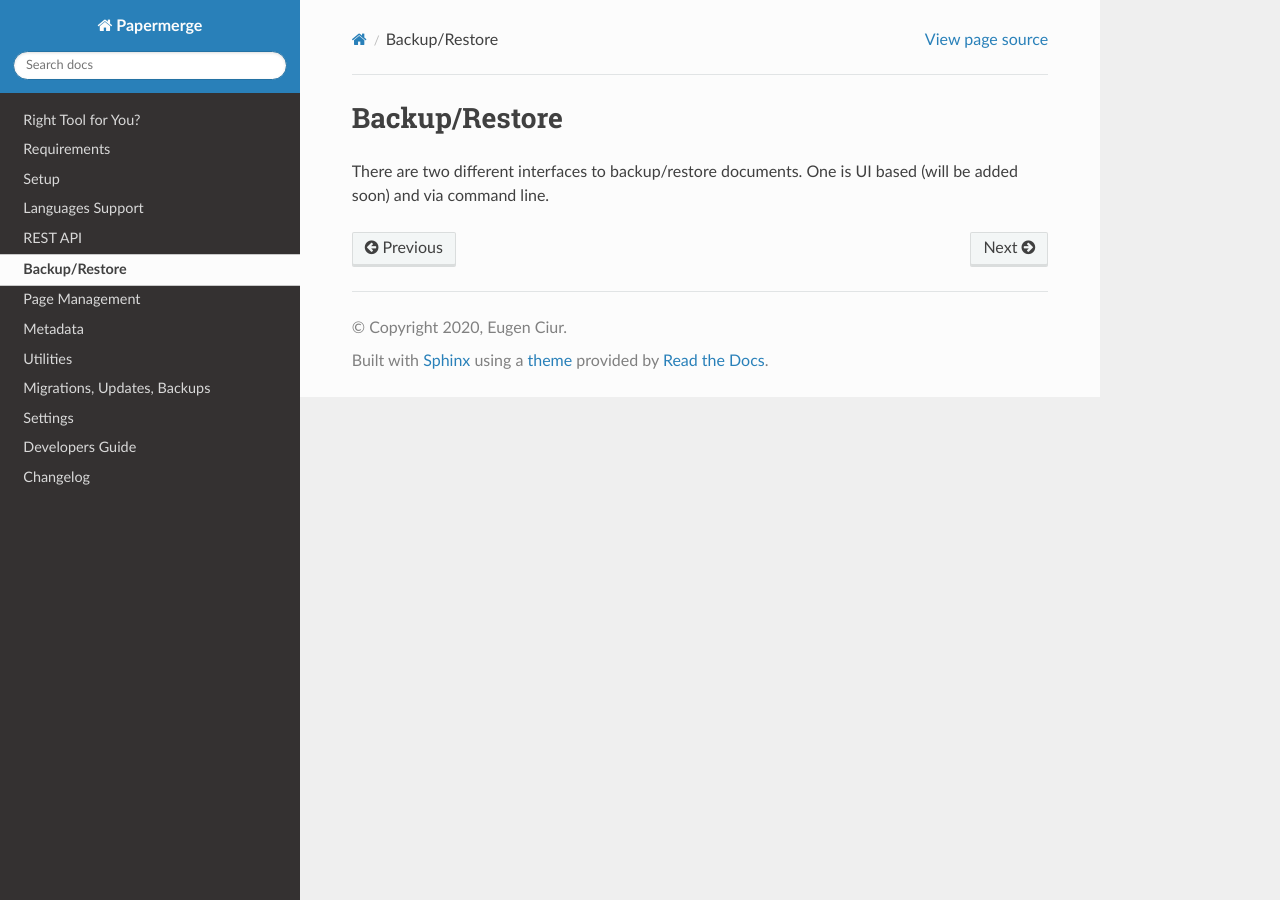
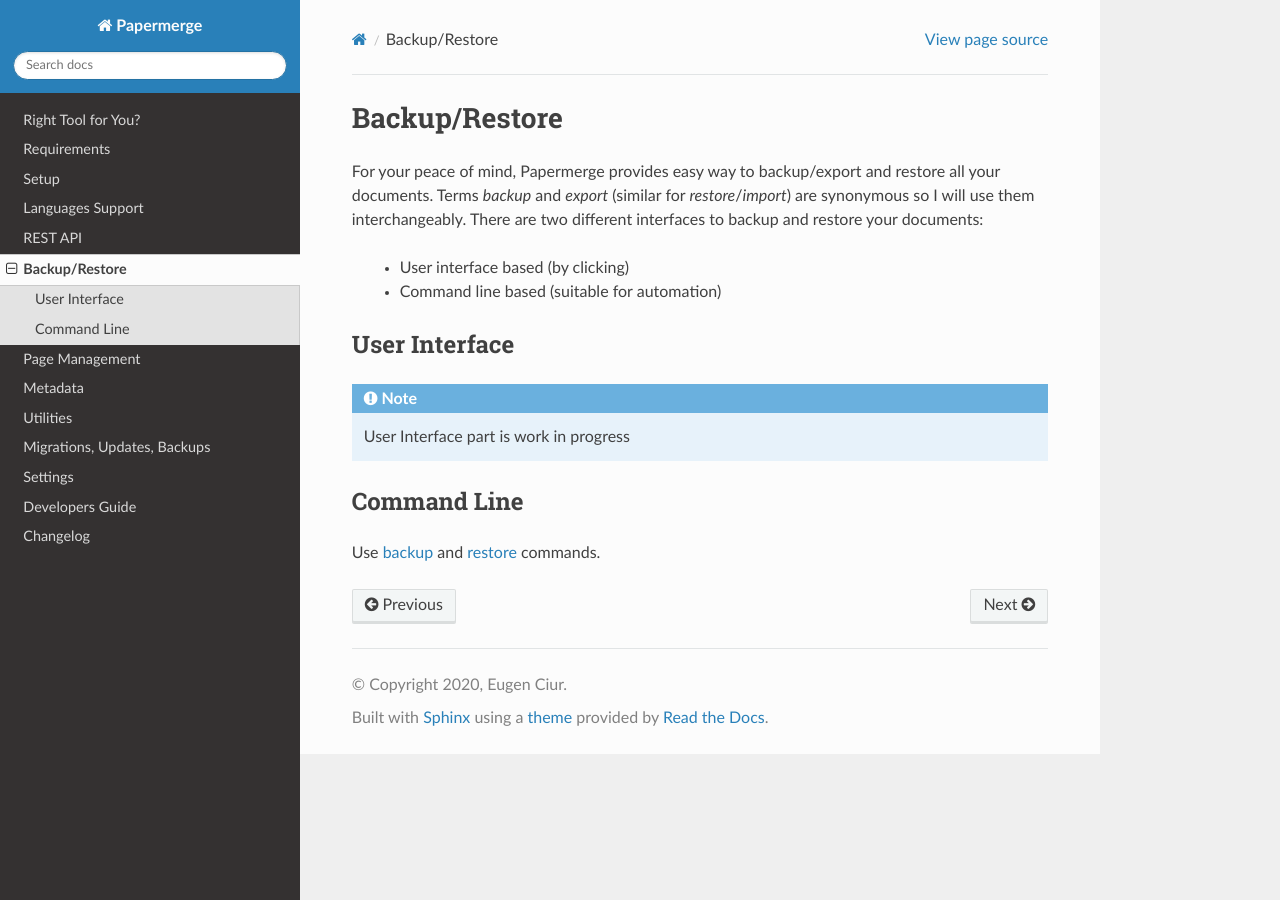
Before and after one commit to ciur/papermerge, a Sphinx documentation site: the page built from docs/source/backup_restore.rst, in a window 1280 px wide. Built offline with Sphinx 7.4.7 and the Read the Docs theme 2.0.0, drawn with Linux system fonts in a browser that asks for light colours.

Commit message:
Backup/Restore docs

```diff
--- a/docs/source/backup_restore.rst
+++ b/docs/source/backup_restore.rst
@@ -3,4 +3,21 @@
 Backup/Restore
 ===============
 
-There are two different interfaces to backup/restore documents. One is UI based (will be added soon) and via command line.
+For your peace of mind, Papermerge provides easy way to backup/export and restore all your documents.
+Terms *backup* and *export* (similar for *restore*/*import*) are synonymous so I will use them interchangeably.
+There are two different interfaces to backup and restore your documents:
+
+    * User interface based (by clicking)
+    * Command line based (suitable for automation)
+
+User Interface
+###############
+
+.. note::
+
+    User Interface part is work in progress
+
+Command Line
+##############
+
+Use :ref:`backup <backup_command>` and :ref:`restore <restore_command>` commands.
```
Also changed, not shown: docs/source/utilities.rst (+6 -1 lines).
